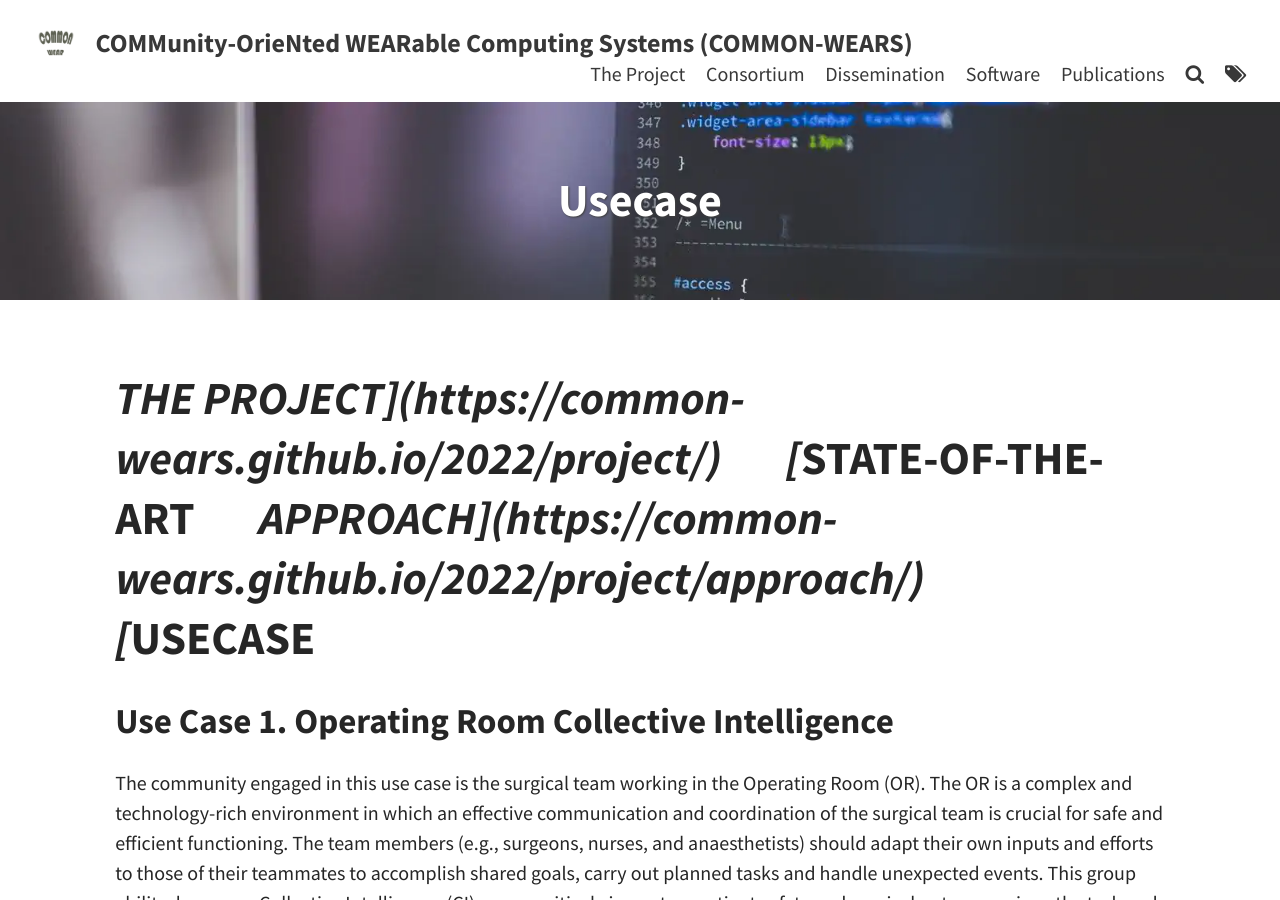
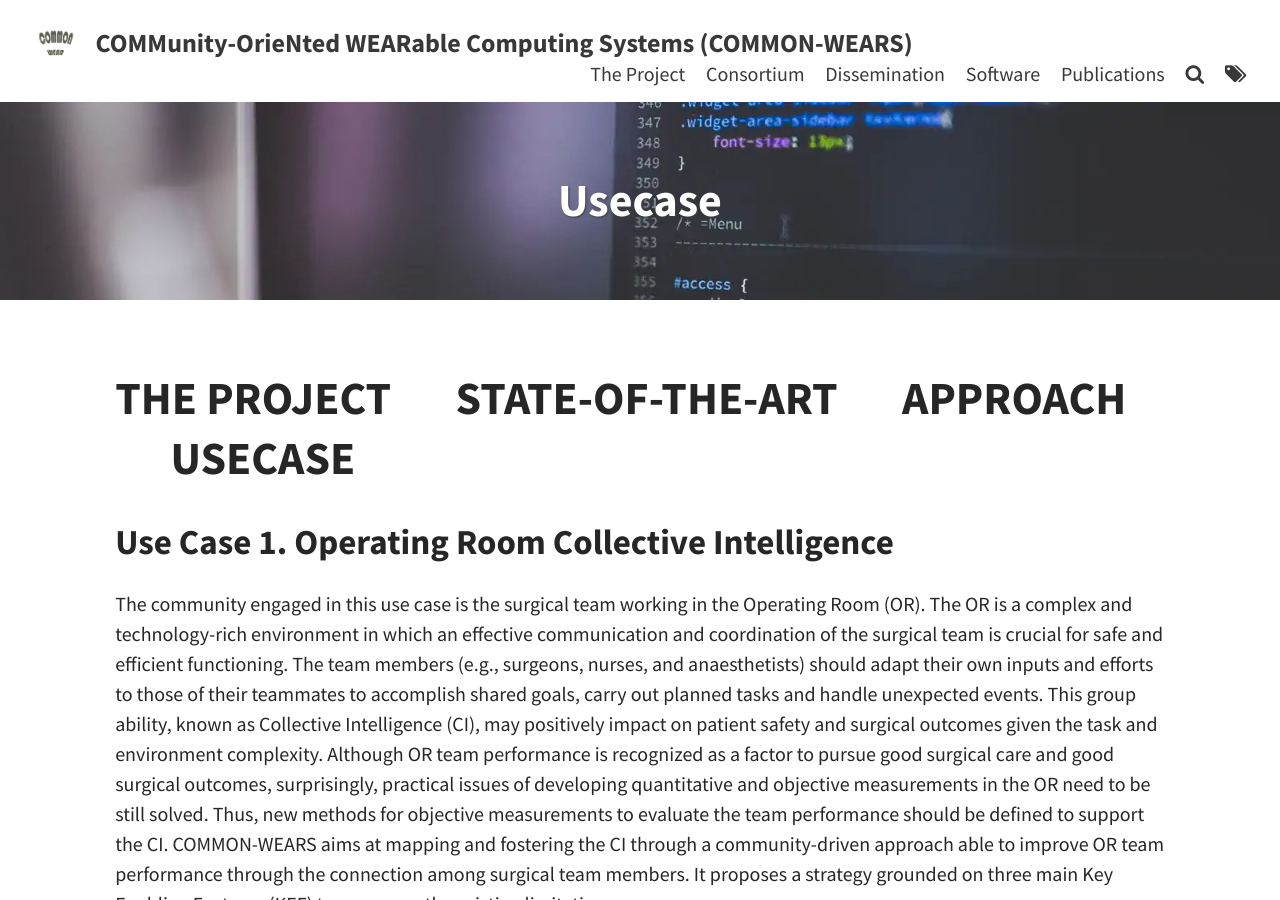
Before and after one commit to common-wears/2022, a Jekyll site: the page built from pages/project/usecase.md, in a window 1280 px wide and 900 px high. Built offline with Jekyll 4.4.1, drawn with Linux system fonts in a browser that asks for light colours.

Commit message:
Update usecase.md

```diff
--- a/pages/project/usecase.md
+++ b/pages/project/usecase.md
@@ -7,7 +7,7 @@ feature-img: "assets/img/pexels/computer.webp"
 hide: Usecase
 tags: [Usecase]
 ---
-# [*THE PROJECT](https://common-wears.github.io/2022/project/) &emsp; [*STATE-OF-THE-ART](https://common-wears.github.io/2022/project/state-of-the-art/) &emsp; [*APPROACH](https://common-wears.github.io/2022/project/approach/) &emsp; [*USECASE](https://common-wears.github.io/2022/project/usecase/)
+# [THE PROJECT](https://common-wears.github.io/2022/project/) &emsp; [STATE-OF-THE-ART](https://common-wears.github.io/2022/project/state-of-the-art/) &emsp; [APPROACH](https://common-wears.github.io/2022/project/approach/) &emsp; [USECASE](https://common-wears.github.io/2022/project/usecase/)
 
 ## Use Case 1. Operating Room Collective Intelligence
 The community engaged in this use case is the surgical team working in the Operating Room (OR). The OR is a complex and technology-rich environment in which an effective communication and coordination of the surgical team is crucial for safe and efficient functioning. The team members (e.g., surgeons, nurses, and anaesthetists) should adapt their own inputs and efforts to those of their teammates to accomplish shared goals, carry out planned tasks and handle unexpected events. This group ability, known as Collective Intelligence (CI), may positively impact on patient safety and surgical outcomes given the task and environment complexity. Although OR team performance is recognized as a factor to pursue good surgical care and good surgical outcomes, surprisingly, practical issues of developing quantitative and objective measurements in the OR need to be still solved. Thus, new methods for objective measurements to evaluate the team performance should be defined to support the CI. COMMON-WEARS aims at mapping and fostering the CI through a community-driven approach able to improve OR team performance through the connection among surgical team members. It proposes a strategy grounded on three main Key Enabling Features (KEF) to overcome the existing limitations.
```
